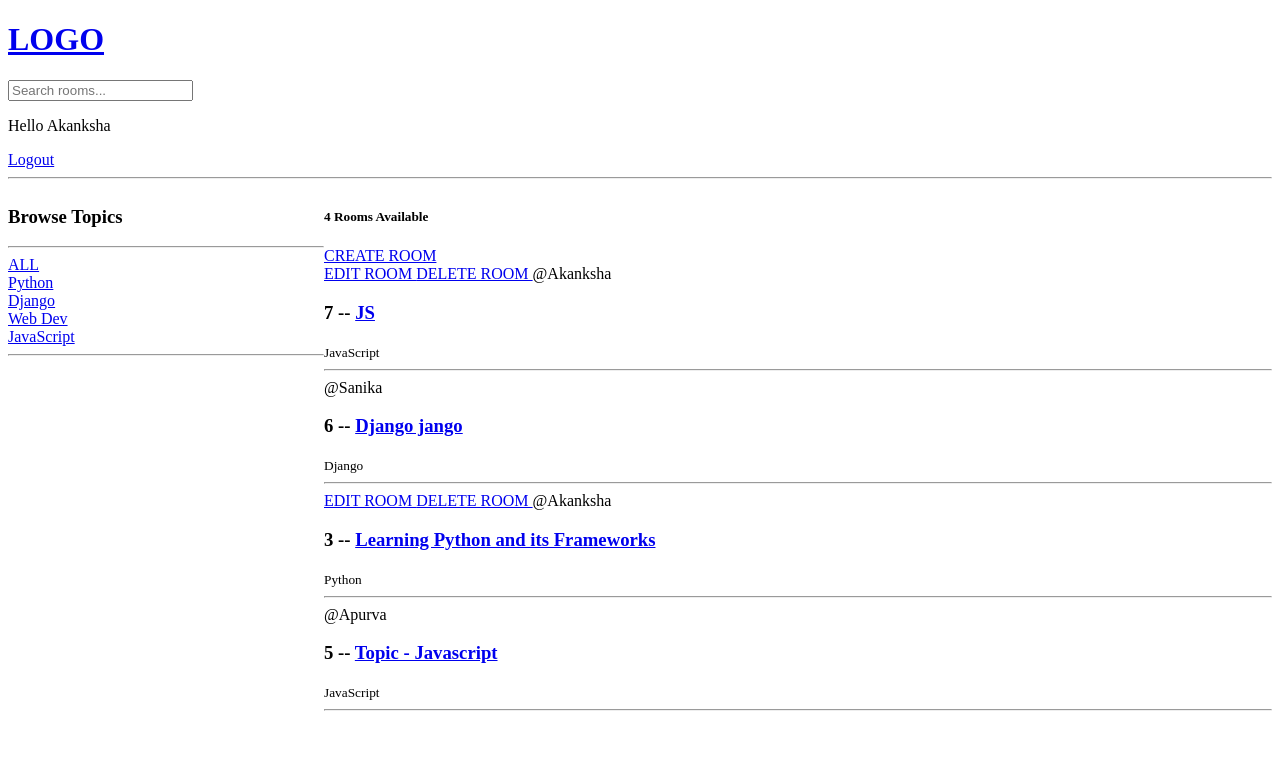
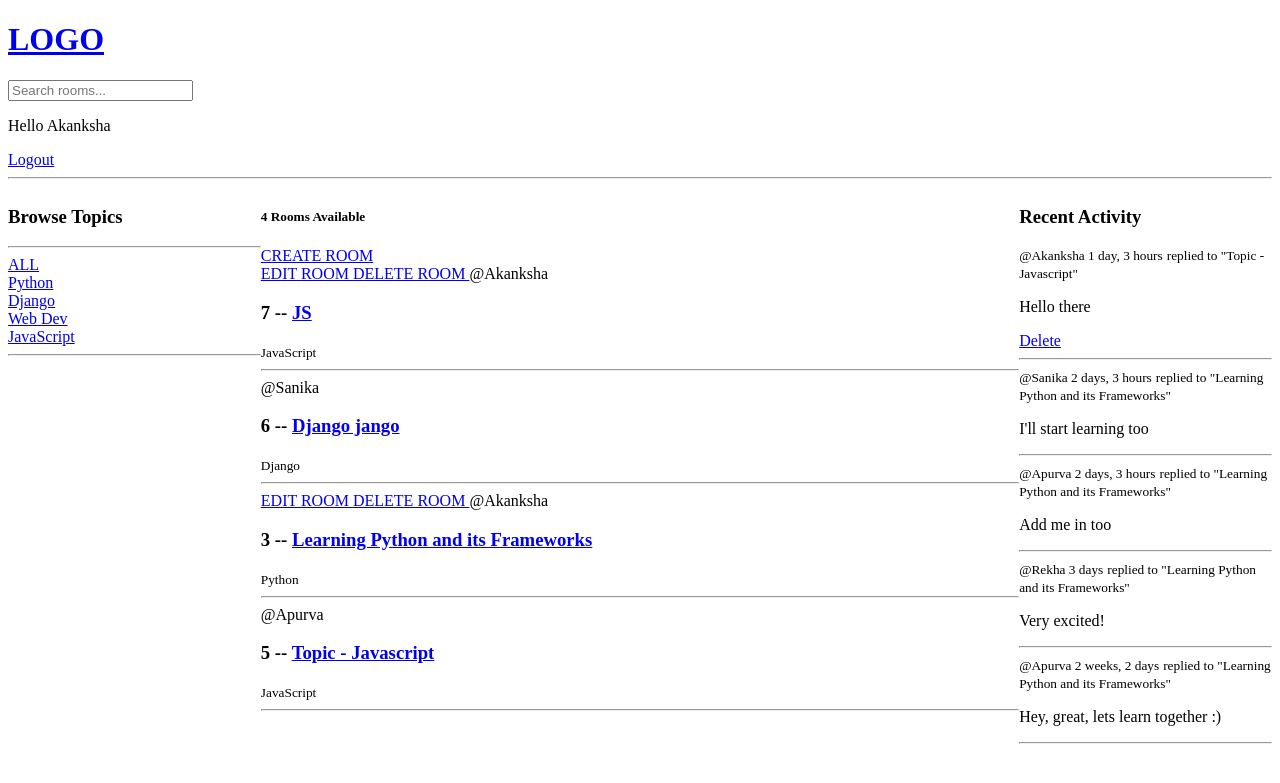
Before and after one commit to akankshaj3004/StudyBuddy, a Django app: page / in a window 1280 px wide. Shown: the top 783 px of the page. Run offline with Django 4.2, Linux system fonts and the light colour scheme; a user stored in the database is signed in; data comes from the database, SQL or seed files in the repository; both versions use the stored data as it was after the commit.

Commit message:
Recent Activity Feed

```diff
--- a/studybud/base/models.py
+++ b/studybud/base/models.py
@@ -31,5 +31,8 @@ class Message(models.Model):
     updated = models.DateTimeField(auto_now=True)
     created = models.DateTimeField(auto_now_add=True)
 
+    class Meta:
+        ordering = ['-updated','-created']
+
     def __str__(self) -> str:
         return self.body[0:50]
--- /dev/null
+++ b/studybud/base/templates/base/activity_component.html
@@ -0,0 +1,14 @@
+<h3>Recent Activity</h3>
+    {% for message in room_messages %}
+        <div>
+            <small>@{{message.user}} {{message.created|timesince}}</small>
+            <small>replied to "{{message.room}}"</small>
+            <p>{{message}}</p>
+            {% if request.user == message.user %}
+                <a href="{% url 'delete-message' message.id %}">Delete</a>
+            {% endif %}
+            <hr>
+
+        </div>
+
+    {% endfor %}
--- /dev/null
+++ b/studybud/base/templates/base/feed_component.html
@@ -0,0 +1,14 @@
+{% for room in rooms %}
+    <div>
+        {% if request.user == room.host %}
+        <a href="{% url 'update-room' room.id %}">EDIT ROOM </a>
+        <a href="{% url 'delete-room' room.id %}">DELETE ROOM </a>
+        {% endif %}
+        <span>@{{room.host.username}}</span>
+        <h3>
+            {{room.id}} -- <a href="{% url 'room' room.id %}">{{room.name}}</a>
+        </h3>
+        <small>{{room.topic.name}}</small>
+        <hr />
+    </div>
+    {% endfor %}
--- a/studybud/base/templates/base/home.html
+++ b/studybud/base/templates/base/home.html
@@ -3,43 +3,23 @@
 <style>
     .home-container {
         display: grid;
-        grid-template-columns: 1fr 3fr;
+        grid-template-columns: 1fr 3fr 1fr;
     }
 </style>
 
 <div class="home-container">
     <div>
-        <h3>Browse Topics</h3>
-        <hr />
-        <div>
-            <a href="{% url 'home' %}">ALL</a>
-        </div>
-        {% for topic in topics %}
-        <div>
-            <a href="{% url 'home' %}?q={{topic.name}}">{{topic.name}}</a>
-        </div>
-        {% endfor %}
-        <hr />
-    </div>
+       {% include 'base/topics_component.html' %}
     <div>
         <h5>{{room_count}} Rooms Available</h5>
         <a href="{% url 'create-room' %}"> CREATE ROOM</a>
         <div>
-            {% for room in rooms %}
-            <div>
-                {% if request.user == room.host %}
-                <a href="{% url 'update-room' room.id %}">EDIT ROOM </a>
-                <a href="{% url 'delete-room' room.id %}">DELETE ROOM </a>
-                {% endif %}
-                <span>@{{room.host.username}}</span>
-                <h3>
-                    {{room.id}} -- <a href="{% url 'room' room.id %}">{{room.name}}</a>
-                </h3>
-                <small>{{room.topic.name}}</small>
-                <hr />
-            </div>
-            {% endfor %}
+            {% include 'base/feed_component.html' %}
         </div>
+    </div>
+
+    <div>
+        {% include 'base/activity_component.html' %}
     </div>
 </div>
 {% endblock content %}
--- /dev/null
+++ b/studybud/base/templates/base/topics_component.html
@@ -0,0 +1,12 @@
+<h3>Browse Topics</h3>
+<hr />
+<div>
+    <a href="{% url 'home' %}">ALL</a>
+</div>
+{% for topic in topics %}
+<div>
+    <a href="{% url 'home' %}?q={{topic.name}}">{{topic.name}}</a>
+</div>
+{% endfor %}
+<hr />
+</div>
--- a/studybud/base/views.py
+++ b/studybud/base/views.py
@@ -73,13 +73,16 @@ def home(request):
     )
     topics = Topic.objects.all()
     room_count = rooms.count()
-    context = {"rooms": rooms, "topics": topics, "room_count": room_count}
+
+    room_messages = Message.objects.filter(Q(room__topic__name__icontains=q))
+    context = {"rooms": rooms, "topics": topics, "room_count": room_count,
+               "room_messages":room_messages}
     return render(request, "base/home.html", context)
 
 
 def room(request, pk):
     room = Room.objects.get(id=pk)
-    room_messages = room.message_set.all().order_by('-created')
+    room_messages = room.message_set.all()
     participants = room.participants.all()
     if request.method == 'POST':
         message = Message.objects.create(
```
Also changed, not shown: studybud/db.sqlite3.
